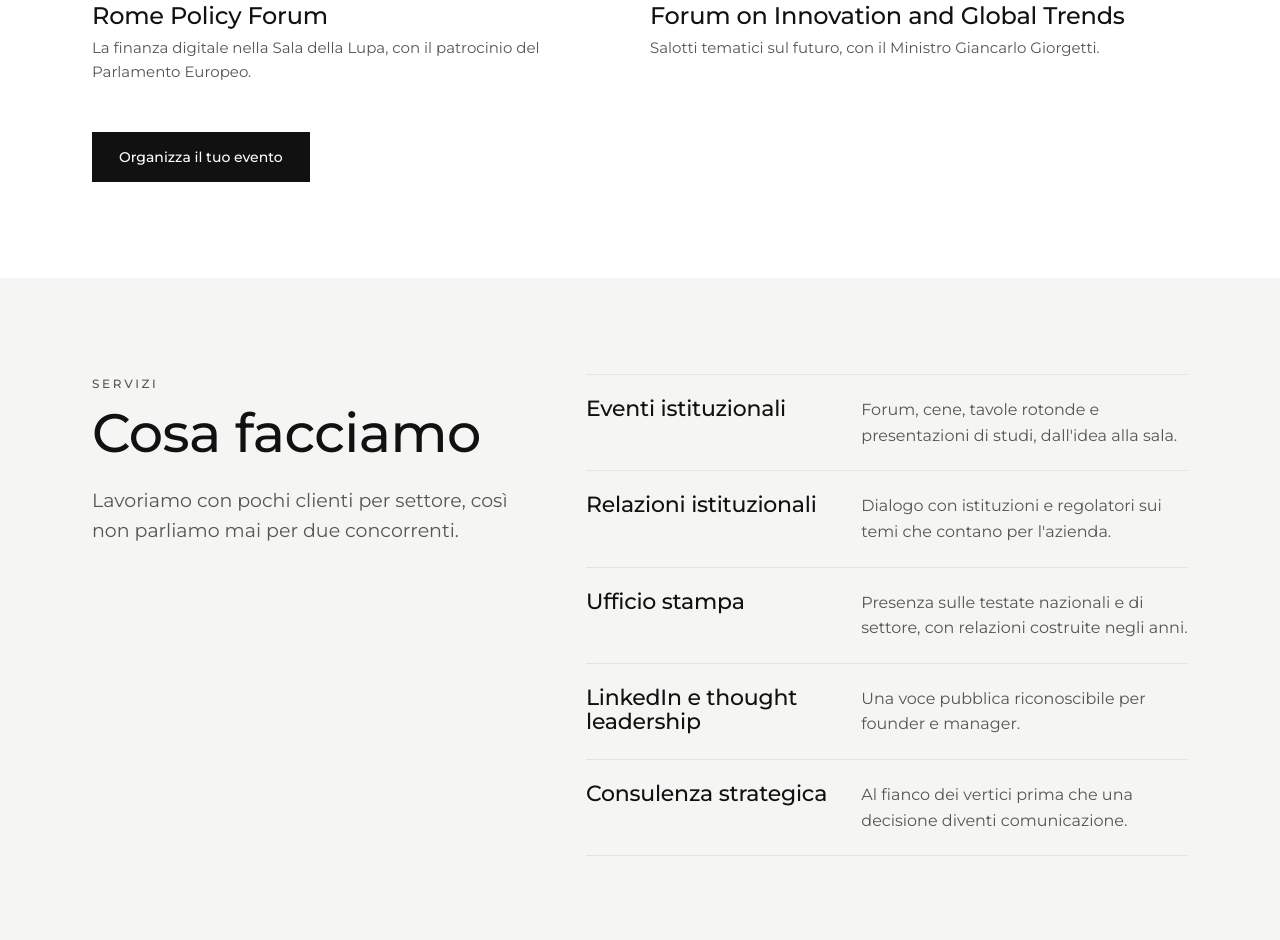
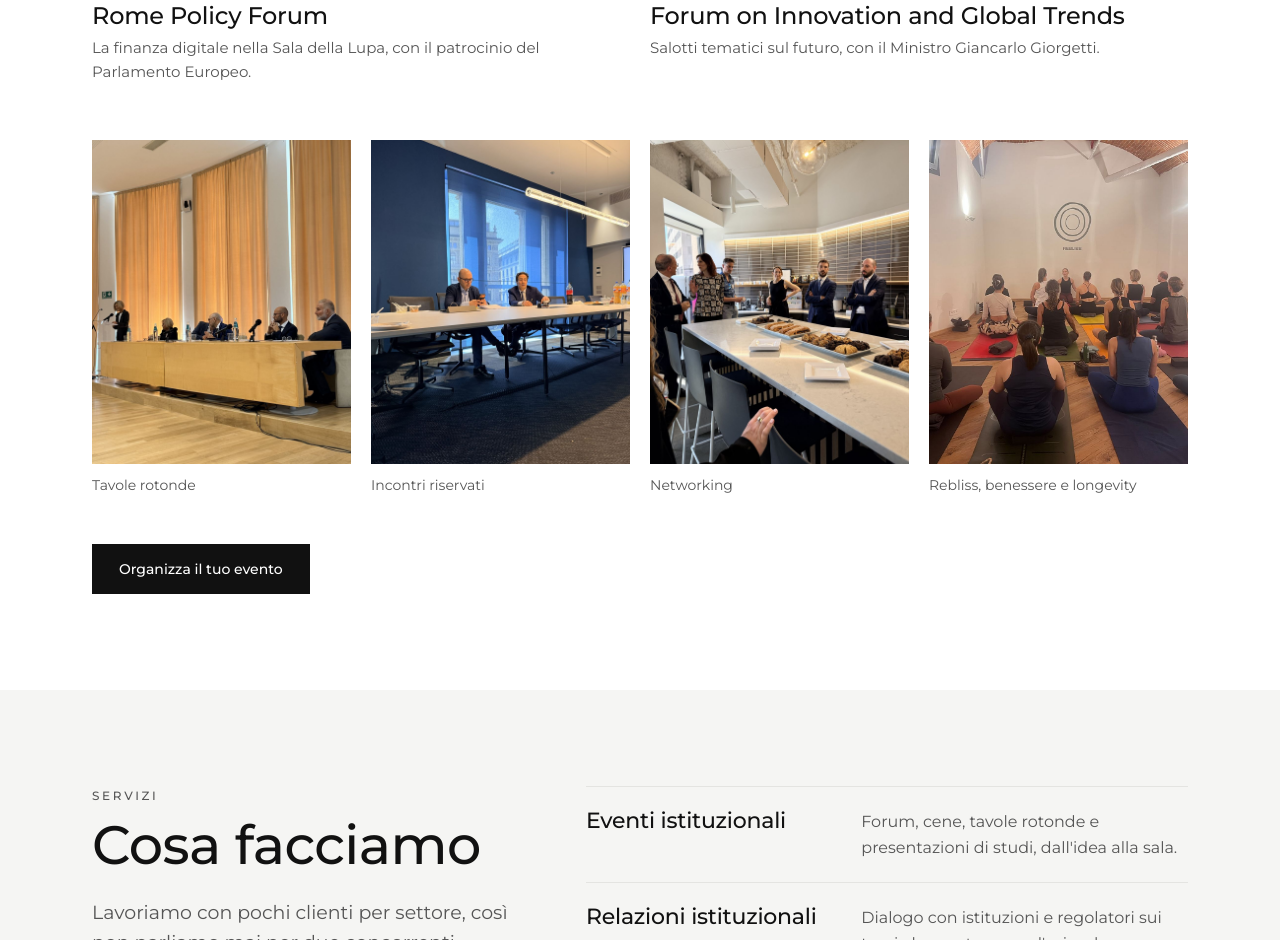
Before and after one commit to sara140571/polyhedra, a plain HTML site: page index.html in a window 1280 px wide. Shown: the part 2588-3528 px from the top of the page. Drawn offline with nearby package versions, Linux system fonts and the light colour scheme.

Commit message:
Galleria foto eventi
Co-Authored-By: Claude Opus 5.5 <noreply@anthropic.com>
Claude-Session: https://claude.ai/code/session_015pTGautNE7Ky4U6qssjiNf

```diff
--- a/index.html
+++ b/index.html
@@ -176,6 +176,11 @@ nav ul a:hover { color: var(--ink); }
 .event .where::before { content: ''; display: inline-block; width: 10px; height: 10px; background: var(--accent); margin-right: 8px; }
 .event p { font-size: 15px; color: var(--muted); margin-top: 6px; }
 .events .more { margin-top: 48px; }
+
+.gallery { display: grid; grid-template-columns: repeat(4, 1fr); gap: 20px; margin-top: 56px; }
+.gallery figure img { width: 100%; aspect-ratio: 4/5; object-fit: cover; }
+.gallery figcaption { font-size: 14px; color: var(--muted); margin-top: 10px; }
+@media (max-width: 900px) { .gallery { grid-template-columns: 1fr 1fr; gap: 14px; } }
 
 /* servizi */
 .services-grid { display: grid; grid-template-columns: 1fr 1.4fr; gap: 64px; }
@@ -366,6 +371,12 @@ footer a:hover { color: var(--paper); }
         <p>Salotti tematici sul futuro, con il Ministro Giancarlo Giorgetti.</p>
       </article>
     </div>
+    <div class="gallery">
+      <figure><img src="foto-tavola-rotonda.jpg" alt="Tavola rotonda istituzionale organizzata da Polyhedra" loading="lazy"><figcaption>Tavole rotonde</figcaption></figure>
+      <figure><img src="foto-incontro-riservato.jpg" alt="Incontro riservato con manager e istituzioni" loading="lazy"><figcaption>Incontri riservati</figcaption></figure>
+      <figure><img src="foto-networking.jpg" alt="Networking tra ospiti di un evento Polyhedra" loading="lazy"><figcaption>Networking</figcaption></figure>
+      <figure><img src="foto-rebliss.jpg" alt="Una classe da Rebliss, cliente di Polyhedra" loading="lazy"><figcaption>Rebliss, benessere e longevity</figcaption></figure>
+    </div>
     <div class="more"><a href="#contatti" class="btn">Organizza il tuo evento</a></div>
   </div>
 </section>
```
Also changed, not shown: foto-incontro-riservato.jpg (added), foto-networking.jpg (added), foto-rebliss.jpg (added), foto-tavola-rotonda.jpg (added).
